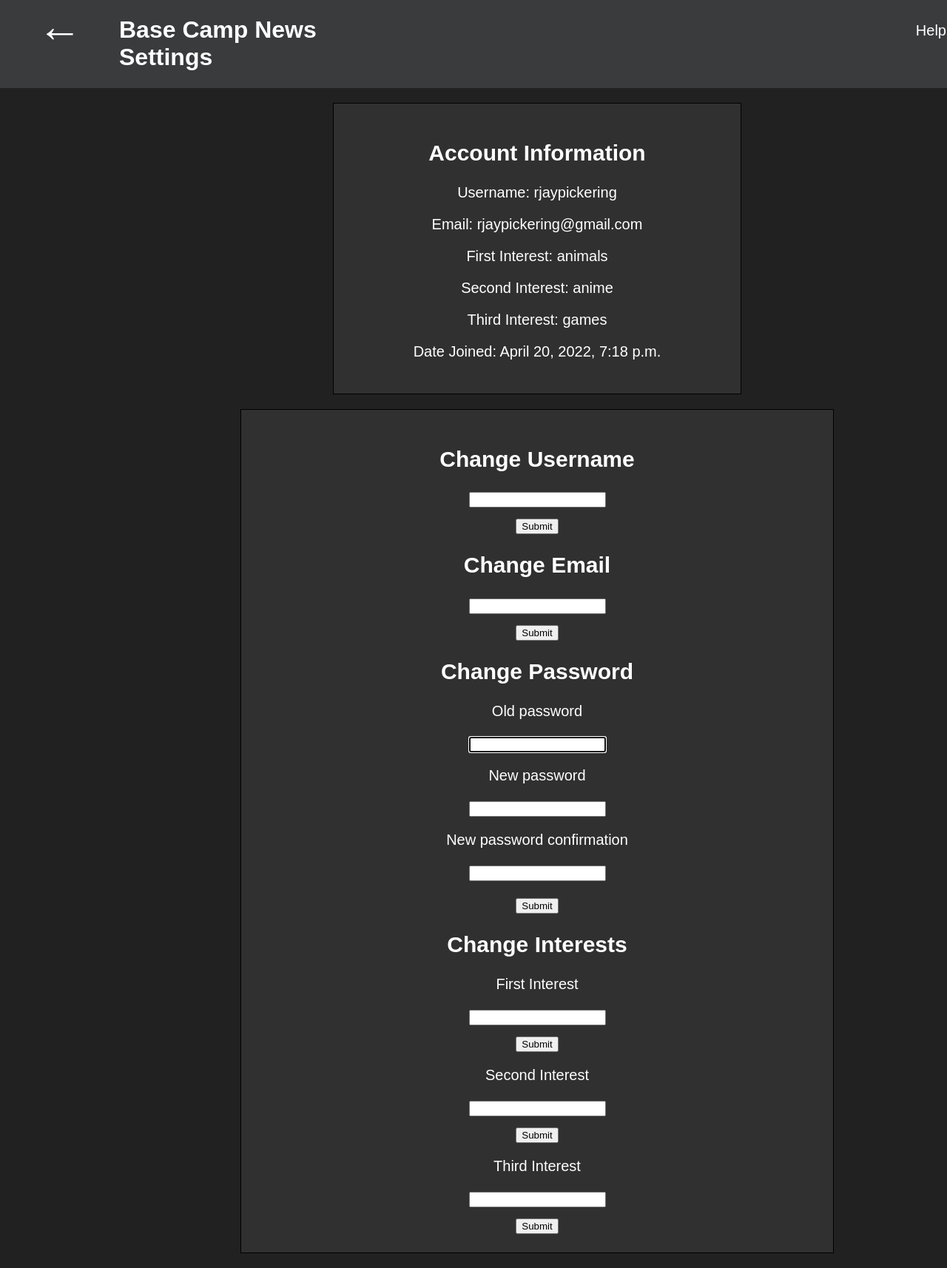
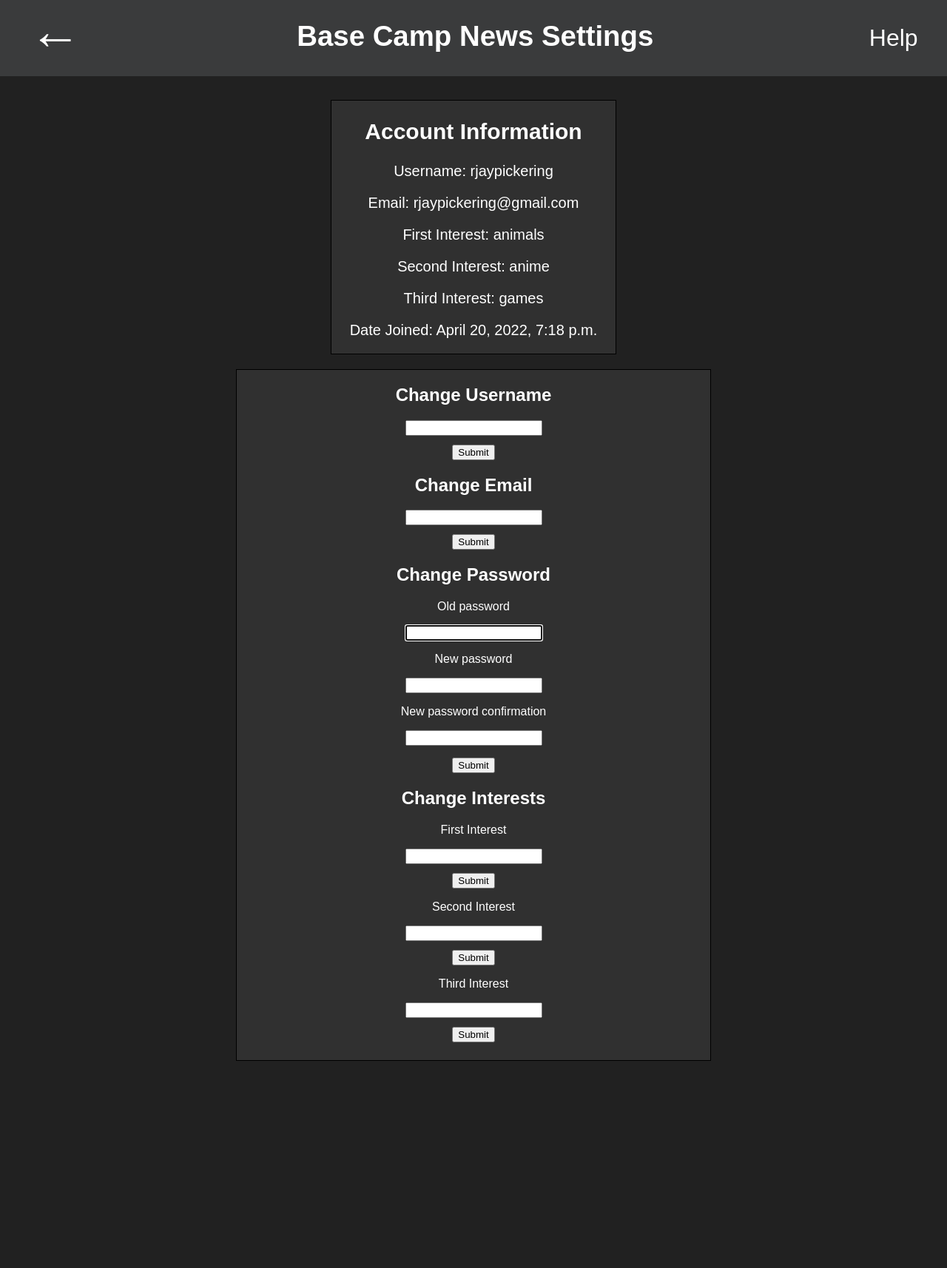
Before and after one commit to RJay-Pickering/BaseCampNews, a Django app: page /setting/ in a window 1280 px wide. Shown: the whole page at 74% size. After the commit the page ends 1434 px from the top, so only its background shows below. Run offline with Django 3.2, Linux system fonts and the light colour scheme; a user stored in the database is signed in.

Commit message:
fixed majority of the styling and will now be working on deleting unessicary files and make a home page?

```diff
--- a/application/static/index.css
+++ b/application/static/index.css
@@ -2283,9 +2295,11 @@ ul{
 .sidebarHelp .closeHelp {
   position: absolute;
   top: 0;
-  right: 25px;
-  font-size: 36px;
-  margin-left: 50px;
+  right: 0;
+  font-size: 3.6vh;
+  margin-right: 2vh;
+  padding-top: 2vh;
+  padding-bottom: 2vh;
 }
 
 .settings_background {
@@ -2298,14 +2312,17 @@ ul{
   flex-direction: row;
   border: 1px solid #3a3b3c;
   background-color: #3a3b3c;
-  text-shadow: 3px black;
+  justify-content: space-between;
+}
+
+.settings_flex h1{
+  font-size: 3vw;
 }
 
 .home_settings {
-  font-size: 60px;
-  text-decoration: none;
-  padding-right: 50px;
-  padding-left: 50px;
+  font-size: 5.5vw;
+  text-decoration: none;
+  padding-left: 3vw;
   color: white;
 }
 
@@ -2314,25 +2331,21 @@ ul{
 }
 
 .help_button {
-  padding-top: 15px;
+  margin-right: 3vw;
 }
 
 .helpSettings {
   display: flex;
   flex-direction: column;
-  margin-top: 5px;
-  margin-left: 50px;
   gap: 20px;
   text-decoration: none;
 }
 
 .openHelp {
-  font-size: 20px;
+  font-size: 2.5vw;
   cursor: pointer;
   color: white;
   float: right;
-  margin-left: 750px;
-  margin-top: 14px;
 }
 
 .openHelp:hover {
@@ -2342,27 +2355,22 @@ ul{
 .information_box {
   border: 1px solid black;
   text-align: center;
-  padding: 25px;
-  font-size: 20px;
-  width: 500px;
-  margin-left: 450px;
+  font-size: 2.5vh;
+  width: 30vw;
+  background-color: rgb(48, 48, 48);
+}
+
+.change_username {
+  border: 1px solid black;
+  text-align: center;
+  font-size: 2vh;
+  width: 50vw;
+  padding-bottom: 3vh;
   background-color: rgb(48, 48, 48);
   margin-top: 20px;
   margin-bottom: 20px;
 }
 
-.change_username {
-  border: 1px solid black;
-  text-align: center;
-  padding: 25px;
-  font-size: 20px;
-  width: 750px;
-  margin-left: 325px;
-  background-color: rgb(48, 48, 48);
-  margin-top: 20px;
-  margin-bottom: 20px;
-}
-
 .submit_button {
   margin-top: 12px;
 }
@@ -2377,6 +2385,19 @@ ul{
 
 .interest_change {
   text-align: center;
+}
+
+.sidebarHelper_padding_issue {
+  padding: 2vw;
+  padding-top: 6vh;
+}
+
+.settings_forms_2-0 {
+  display: flex;
+  flex-direction: column;
+  justify-content: center;
+  align-items: center;
+  margin-top: 2.5vw;
 }
 /* /////////////////////////////////end of setting///////////////////////////////// */
 
--- a/application/static/main.js
+++ b/application/static/main.js
@@ -115,28 +115,32 @@ function randomAdFunction(i) {
     });
 }
 
+var sidebarElement = document.getElementById("helpSidebar")
+
+sidebarElement.classList.add("close_sidebar_JS-CSS")
+
 function openNav() {
-  document.getElementById("mySidebar").style.width = "500px";
-  document.getElementById("main").style.marginRight = "250px";
-  document.getElementById("mySidebar").style.border = "1px solid black";
-  document.getElementById("mySidebar").style.zIndex = "10";
+  sidebarElement.classList.add("open_sidebar_JS-CSS")
+  sidebarElement.classList.add("sidebarHelper_padding_issue")
+  sidebarElement.classList.remove("close_sidebar_JS-CSS")
 }
 
 function closeNav() {
-  document.getElementById("mySidebar").style.width = "0";
-  document.getElementById("main").style.marginRight = "0";
+  sidebarElement.classList.add("close_sidebar_JS-CSS")
+  sidebarElement.classList.remove("sidebarHelper_padding_issue")
+  sidebarElement.classList.remove("open_sidebar_JS-CSS")
 }
 
 function openHelp() {
-  document.getElementById("helpSidebar").style.width = "500px";
-  document.getElementById("main").style.marginRight = "250px";
-  document.getElementById("helpSidebar").style.border = "1px solid black";
-  document.getElementById("helpSidebar").style.zIndex = "10";
+  sidebarElement.classList.add("open_sidebar_JS-CSS")
+  sidebarElement.classList.add("sidebarHelper_padding_issue")
+  sidebarElement.classList.remove("close_sidebar_JS-CSS")
 }
 
 function closeHelp() {
-  document.getElementById("helpSidebar").style.width = "0";
-  document.getElementById("main").style.marginRight = "0";
+  sidebarElement.classList.remove("open_sidebar_JS-CSS")
+  sidebarElement.classList.remove("sidebarHelper_padding_issue")
+  sidebarElement.classList.add("close_sidebar_JS-CSS")
 }
 
 // fetch(
--- a/application/templates/settings.html
+++ b/application/templates/settings.html
@@ -7,6 +7,7 @@
     <meta name="viewport" content="width=device-width, initial-scale=1.0" />
     <title>Settings</title>
     <link rel="stylesheet" href="{% static 'index.css' %}" />
+    <link rel="shortcut icon" type="image/png" href="{% static 'settings_logo.png' %}" />
   </head>
   <body id="main" class="settings_background">
     <div id="helpSidebar" class="sidebarHelp">
@@ -17,7 +18,7 @@
           <h2>Change Help</h2>
           <p>This will change your specific part of your account. Just input a new value in the right text box and press the enter button provided to update your desired part.</p>
           <h2>Website Error</h2>
-          <p>If the website is shut down or not working/loading at all, check your internet. If internet connection is fine, we may be working on this website to update it, check back later!</p>
+          <p class="last_help_tip">If the website is shut down or not working/loading at all, check your internet. If internet connection is fine, we may be working on this website to update it, check back later!</p>
         </div>
     </div>
     <div class="settings_flex">
@@ -30,6 +31,7 @@
     {% comment %} {% for message in messages %}
     <p id="messages">{{message}}</p>
     {% endfor %} {% endcomment %}
+    <div class="settings_forms_2-0">
       <div class="information_box">
         <h2>Account Information</h2>
         <p>Username: {{request.user.username}}</p>
@@ -113,6 +115,7 @@
             </div>
         </form>
       </div>
+    </div>
 
     <script src="{% static 'main.js' %}" defer></script>
   </body>
```
Also changed, not shown: other parts of application/static/index.css (+95 -6 lines), application/static/settings_logo.png (added), db.sqlite3, 3 other files. Lines whose indentation alone changed are shown as unchanged.
